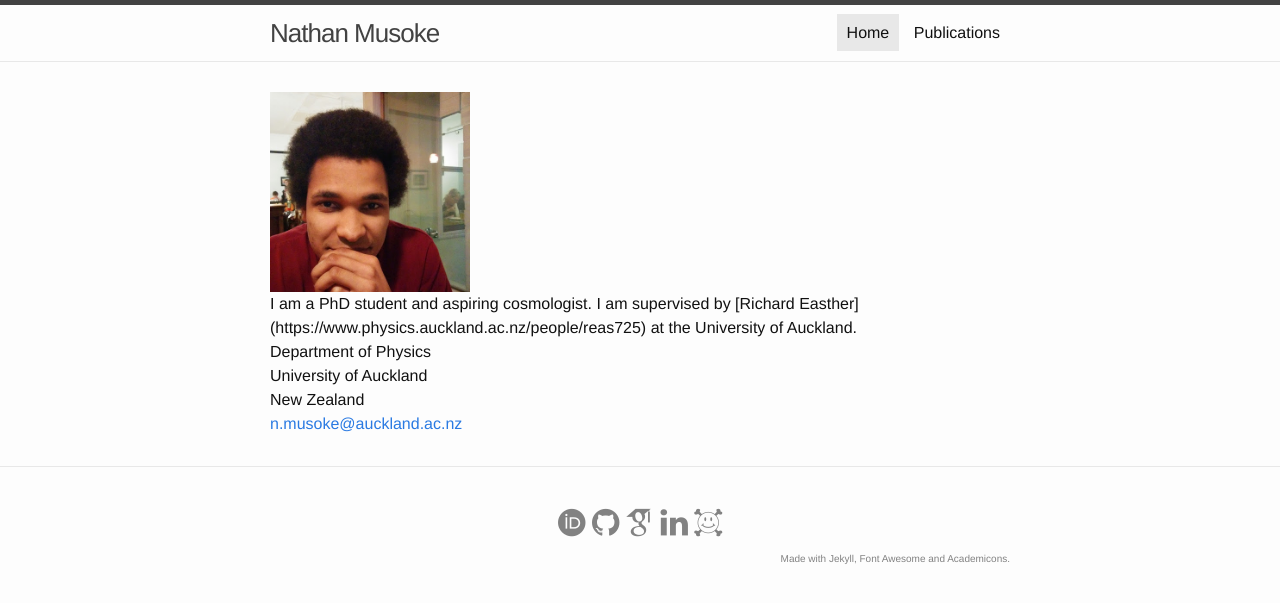
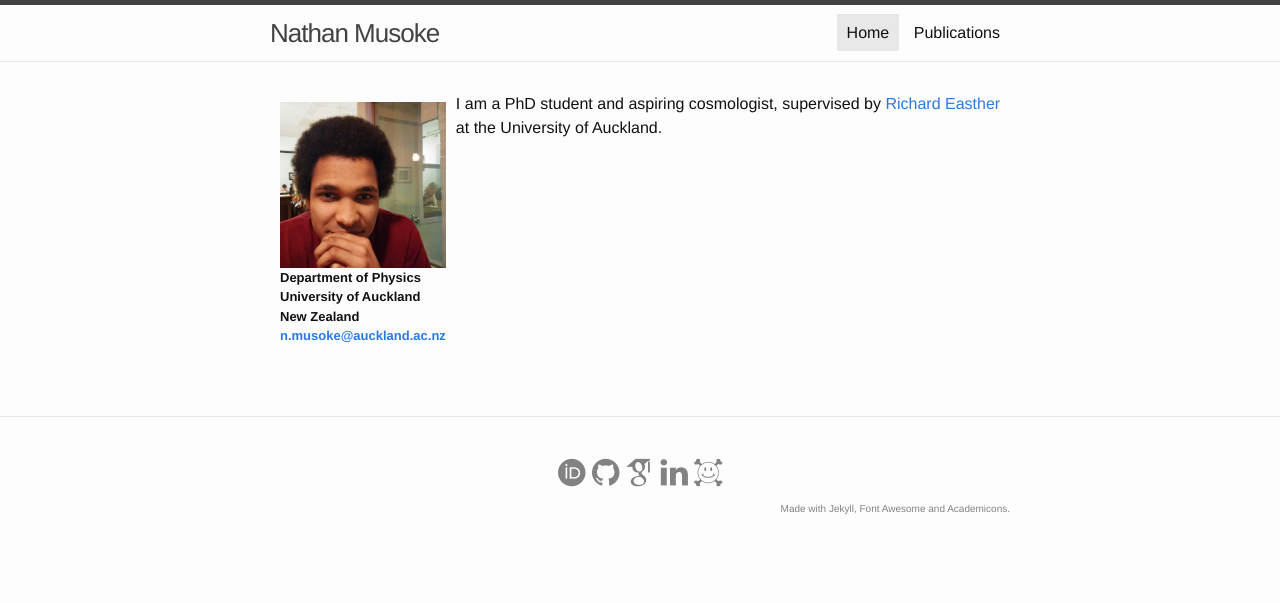
Before and after one commit to musoke/nathan.musoke.ca, a Jekyll site: the page built from _pages/01_index.md, in a window 1280 px wide. Shown: the top 603 px of the page. Built offline with Jekyll 4.4.1, drawn with Linux system fonts in a browser that asks for light colours; nearby versions of some CDN libraries; some web fonts are replaced.

Commit message:
Create a special layout for the homepage and add relevant SASS styling.

```diff
--- /dev/null
+++ b/_layouts/home.html
@@ -0,0 +1,25 @@
+---
+layout: default
+---
+
+<article class="post">
+
+  <div class="post-content home-content">
+
+    <div class="home-infobox">
+      <img class="home-picture" src="{{ site.baseurl }}/assets/{{ page.image }}">
+      <div class="home-contact">
+        <div> Department of Physics </div>
+        <div> University of Auckland </div>
+        <div> New Zealand </div>
+        <div> <a href="mailto:{{ site.email }}">{{ site.email }}</a> </div>
+      </div>
+    </div>
+
+    <div class="home-text">
+      {{ content }}
+    </div>
+
+  </div>
+
+</article>
--- a/_pages/01_index.md
+++ b/_pages/01_index.md
@@ -1,23 +1,8 @@
 ---
-layout: default
+layout: home
 title: Home
 permalink: /
+image: public_profile_picture.jpeg
 ---
 
-<div>
-  <div style="display:inline-block;vertical-align:top;">
-    <img src="{{ site.baseurl }}/assets/public_profile_picture.jpeg" height="200px">
-  </div>
-
-  <div style="display:inline-block;vertical-align:top;">
-    I am a PhD student and aspiring cosmologist.
-    I am supervised by [Richard Easther](https://www.physics.auckland.ac.nz/people/reas725) at the University of Auckland.
-    <div>
-      <div> Department of Physics </div>
-      <div> University of Auckland </div>
-      <div> New Zealand </div>
-    </div>
-    <div> <a href="mailto:{{ site.email }}">{{ site.email }}</a> </div>
-  </div>
-
-</div>
+I am a PhD student and aspiring cosmologist, supervised by [Richard Easther](https://www.physics.auckland.ac.nz/people/reas725) at the University of Auckland.
--- a/_sass/_layout.scss
+++ b/_sass/_layout.scss
@@ -291,3 +291,47 @@
         }
     }
 }
+
+
+
+
+/**
+ * For Homepage
+ */
+.home-content{
+    display: -webkit-flex; /* Safari */
+    display: flex;
+
+    @include media-query($on-palm) {
+        -webkit-flex-direction: column; /* Safari 6.1+ */
+        flex-direction: column;
+        -webkit-align-items: center; /* Safari 7.0+ */
+        align-items: center;
+    }
+}
+
+.home-infobox {
+    display: inline-block;
+    vertical-align: top;
+
+    width: 200px;
+    padding: 10px;
+}
+
+.home-picture {
+
+}
+
+.home-contact {
+    font-size: small;
+    font-weight: bold;
+}
+
+.home-text {
+    display: inline-block;
+    vertical-align: top;
+
+    @include media-query($on-palm) {
+        max-width: 400px;
+    }
+}
```
